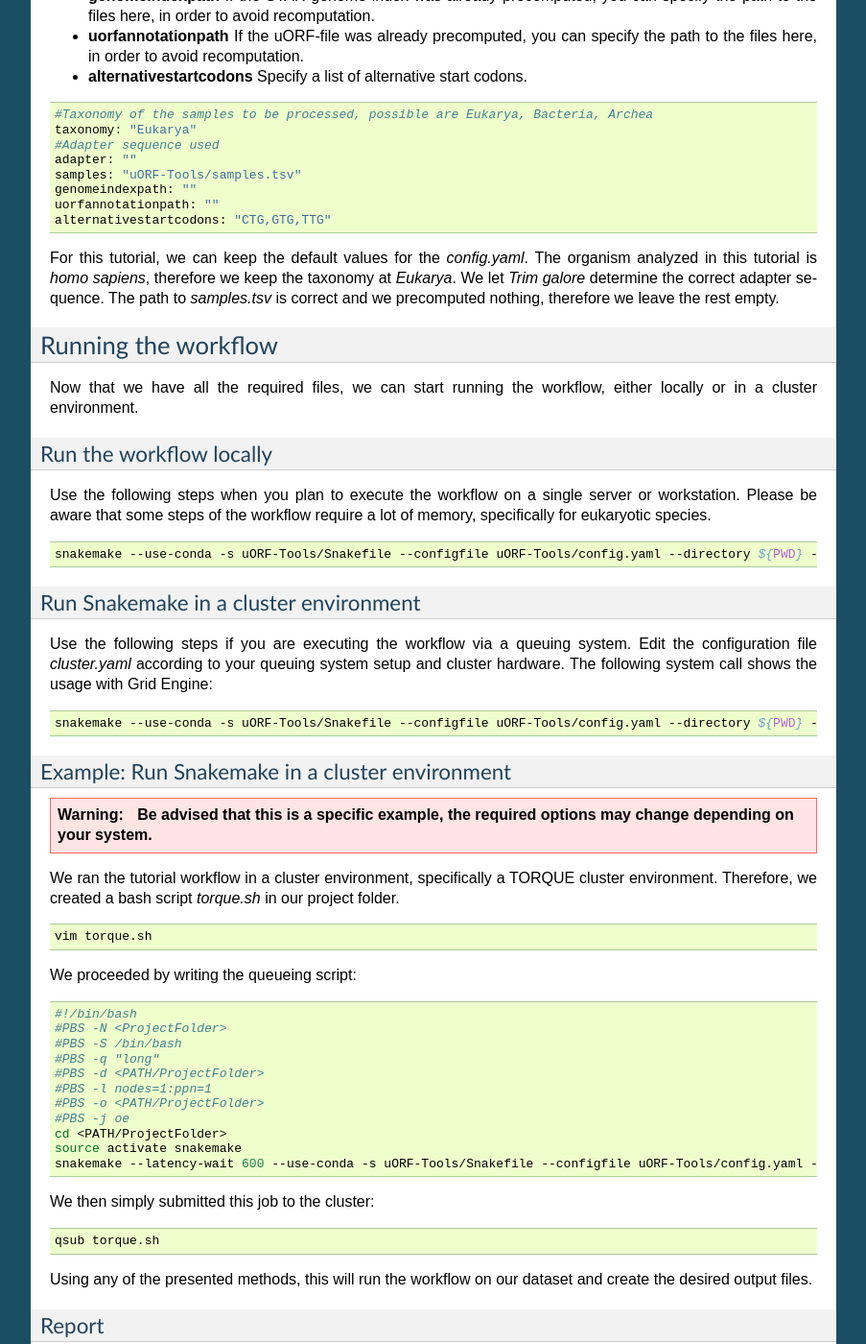
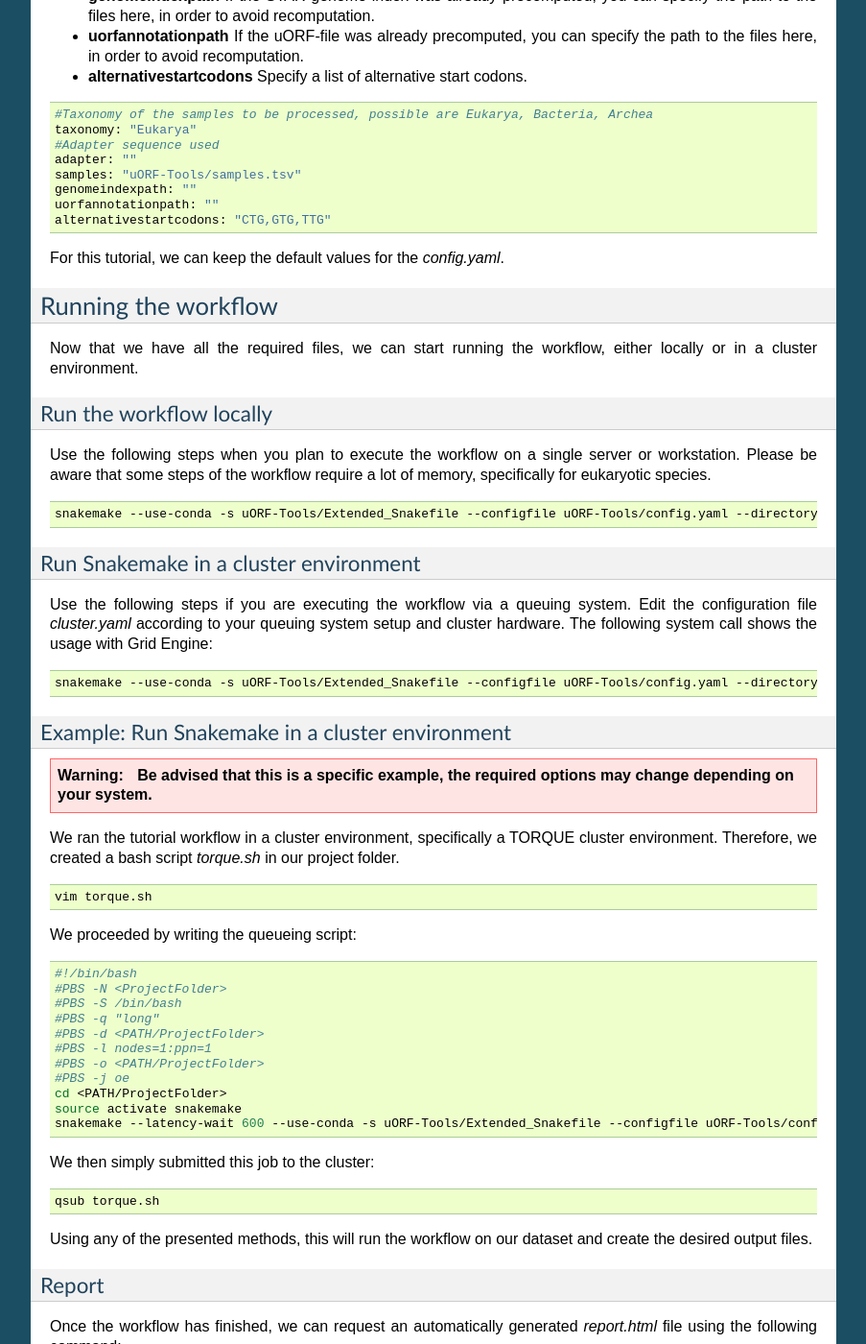
Before and after one commit to RickGelhausen/uORF-Tools_ReadTheDocs, a Sphinx documentation site: the page built from docs/source/extended-workflow.rst, in a window 1280 px wide and 1400 px high, scrolled down 5205 px. Shown: the whole window at 96% size, without its empty margins (198-1101 px from the left). Built offline with Sphinx 7.4.7, drawn with Linux system fonts in a browser that asks for light colours; cross-references to code outside the pages are shown as plain code; some of the changed text lies outside the part shown.

Commit message:
changed Snakefile to Extended Snakefile

```diff
--- a/docs/source/extended-workflow.rst
+++ b/docs/source/extended-workflow.rst
@@ -246,7 +246,7 @@ This file contains the following variables:
     uorfannotationpath: ""
     alternativestartcodons: "CTG,GTG,TTG"
 
-For this tutorial, we can keep the default values for the *config.yaml*. The organism analyzed in this tutorial is *homo sapiens*, therefore we keep the taxonomy at *Eukarya*. We let *Trim galore* determine the correct adapter sequence. The path to *samples.tsv* is correct and we precomputed nothing, therefore we leave the rest empty.
+For this tutorial, we can keep the default values for the *config.yaml*.
 
 Running the workflow
 ====================
@@ -261,7 +261,7 @@ of the workflow require a lot of memory, specifically for eukaryotic species.
 
 .. code-block:: bash
 
-    snakemake --use-conda -s uORF-Tools/Snakefile --configfile uORF-Tools/config.yaml --directory ${PWD} -j 20 --latency-wait 60
+    snakemake --use-conda -s uORF-Tools/Extended_Snakefile --configfile uORF-Tools/config.yaml --directory ${PWD} -j 20 --latency-wait 60
 
 Run Snakemake in a cluster environment
 **************************************
@@ -271,7 +271,7 @@ according to your queuing system setup and cluster hardware. The following syste
 
 .. code-block:: bash
 
-    snakemake --use-conda -s uORF-Tools/Snakefile --configfile uORF-Tools/config.yaml --directory ${PWD} -j 20 --cluster-config uORF-Tools/cluster.yaml
+    snakemake --use-conda -s uORF-Tools/Extended_Snakefile --configfile uORF-Tools/config.yaml --directory ${PWD} -j 20 --cluster-config uORF-Tools/cluster.yaml
 
 Example: Run Snakemake in a cluster environment
 ***********************************************
@@ -299,7 +299,7 @@ We proceeded by writing the queueing script:
     #PBS -j oe
     cd <PATH/ProjectFolder>
     source activate snakemake
-    snakemake --latency-wait 600 --use-conda -s uORF-Tools/Snakefile --configfile uORF-Tools/config.yaml --directory ${PWD} -j 20 --cluster-config uORF-Tools/torque-cluster.yaml --cluster "qsub -N {cluster.jobname} -S /bin/bash -q {cluster.qname} -d <PATH/ProjectFolder> -l {cluster.resources} -o {cluster.logoutputdir} -j oe"
+    snakemake --latency-wait 600 --use-conda -s uORF-Tools/Extended_Snakefile --configfile uORF-Tools/config.yaml --directory ${PWD} -j 20 --cluster-config uORF-Tools/torque-cluster.yaml --cluster "qsub -N {cluster.jobname} -S /bin/bash -q {cluster.qname} -d <PATH/ProjectFolder> -l {cluster.resources} -o {cluster.logoutputdir} -j oe"
 
 We then simply submitted this job to the cluster:
 
@@ -316,7 +316,7 @@ Once the workflow has finished, we can request an automatically generated *repor
 
 .. code-block:: bash
 
-    snakemake --latency-wait 600 --use-conda -s uORF-Tools/Snakefile --configfile uORF-Tools/config.yaml --report report.html
+    snakemake --latency-wait 600 --use-conda -s uORF-Tools/Extended_Snakefile --configfile uORF-Tools/config.yaml --report report.html
 
 
 References
```
